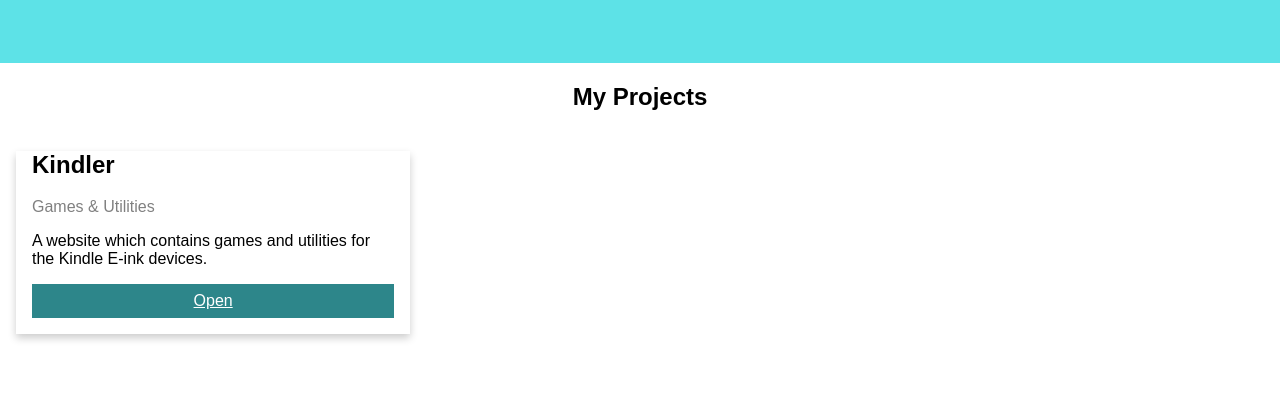
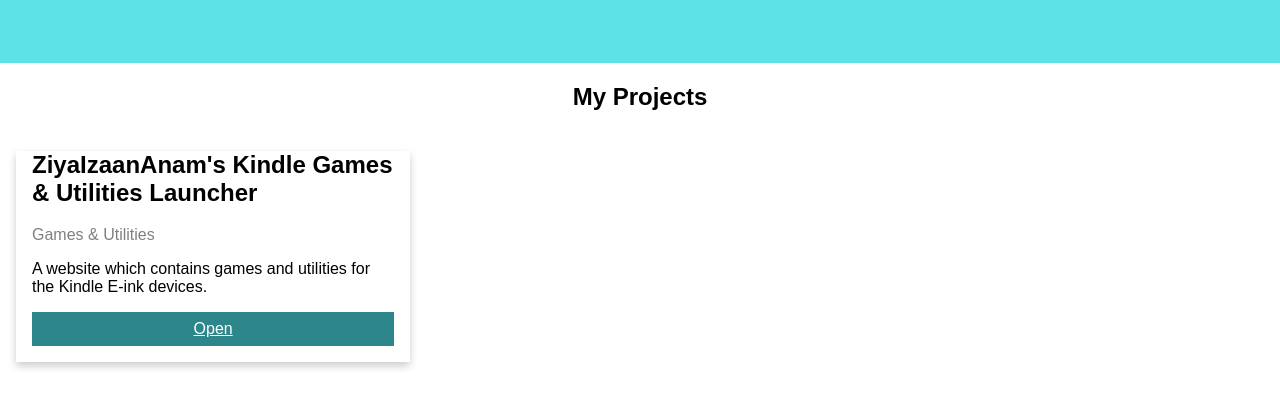
Before and after one commit to ZiyaIzaanAnam/ziyaizaananam.github.io, a plain HTML site: page index.html in a window 1280 px wide. Shown: the part 199-606 px from the top of the page. Drawn offline with Linux system fonts and the light colour scheme.

Commit message:
Update index.html

```diff
--- a/index.html
+++ b/index.html
@@ -87,8 +87,8 @@ html {
   <div class="column">
     <div class="card">
       <div class="container">
-        <h2>Kindler</h2>
-        <p class="title">Games & Utilities </p>
+        <h2>ZiyaIzaanAnam's Kindle Games & Utilities Launcher</h2>
+        <p class="title">Games & Utilities</p>
         <p>A website which contains games and utilities for the Kindle E-ink devices.</p>
         <p><a href="https://ziyaizaananam.github.io/kindle" class="button" target="_blank">Open</a></p>
       </div>
```
